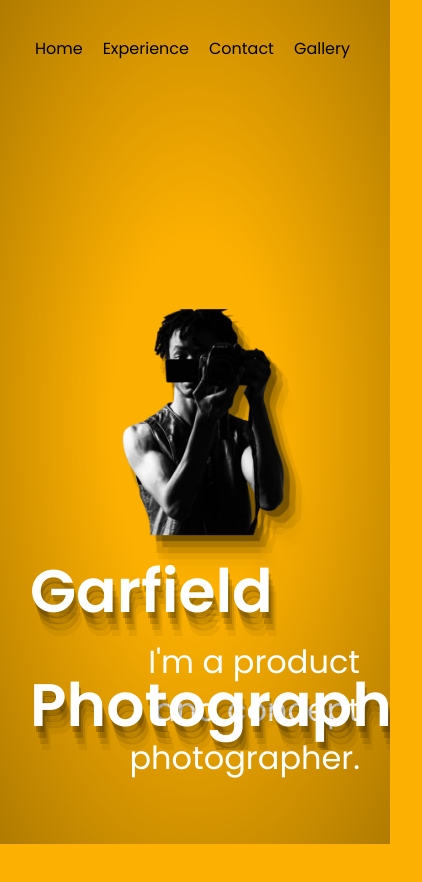
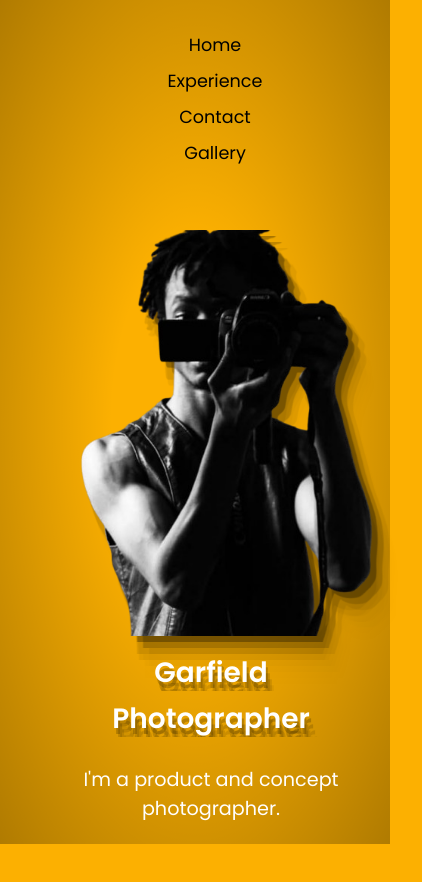
Before and after one commit to charity254/Garfield-Portfolio, a plain HTML site: page index.html in a window 390 px wide. Shown: the whole page, 422 px wide, since content can reach past the window. Before the commit the page ends 844 px from the top, so only its background shows below. Drawn offline with Linux system fonts and the light colour scheme.

Commit message:
Responsiveness fix

```diff
--- a/style.css
+++ b/style.css
@@ -209,3 +209,111 @@ body {
      6px 18px 0 rgba(0, 0, 0, 0.1),
      8px 24px 0 rgba(0, 0, 0, 0.05);
 }
+
+/* === RESPONSIVE DESIGN === */
+/* Responsive adjustments */
+
+/* Medium screens (tablets, small laptops) */
+@media (max-width: 900px) {
+  .hero-img {
+    width: 70vw; /* Increase image width to better fit smaller screens */
+    max-width: none;
+  }
+
+  .typing-text {
+    font-size: 40px; /* Smaller heading */
+  }
+
+  .bottom-right {
+    font-size: 1.5rem;
+    max-width: 180px;
+    right: 20px;
+    bottom: 20px;
+  }
+
+  .typing-container {
+    bottom: 20px;
+    left: 20px;
+  }
+
+  .navbar {
+    top: 15px;
+    right: 20px;
+  }
+
+  .nav-links {
+    gap: 15px;
+  }
+
+  .nav-links li a {
+    font-size: 0.9rem;
+  }
+}
+
+/* Small screens (phones) */
+@media (max-width: 600px) {
+  .hero-img {
+    position: relative; /* Remove absolute centering */
+    top: auto;
+    left: auto;
+    transform: none;
+    width: 90vw;
+    max-width: none;
+    margin: 0 auto;
+    display: block;
+  }
+
+  .hero-container {
+    height: auto; /* Allow container height to grow */
+    padding: 2rem 1rem 5rem; /* Add bottom padding for text */
+  }
+
+  .typing-text {
+    font-size: 28px;
+    line-height: 1.3;
+  }
+
+  .typing-container {
+    position: relative;
+    bottom: auto;
+    left: auto;
+    margin-top: 1rem;
+    text-align: center;
+  }
+
+  .bottom-right {
+    position: relative;
+    bottom: auto;
+    right: auto;
+    max-width: 100%;
+    font-size: 1.2rem;
+    text-align: center;
+    margin-top: 1rem;
+  }
+
+  .bottom-left {
+    position: relative;
+    bottom: auto;
+    left: auto;
+    font-size: 1.5rem;
+    text-align: center;
+    margin-top: 1rem;
+  }
+
+  .navbar {
+    position: relative;
+    top: auto;
+    right: auto;
+    padding: 1rem;
+    text-align: center;
+  }
+
+  .nav-links {
+    flex-direction: column;
+    gap: 10px;
+  }
+
+  .nav-links li a {
+    font-size: 1.1rem;
+  }
+}
```
